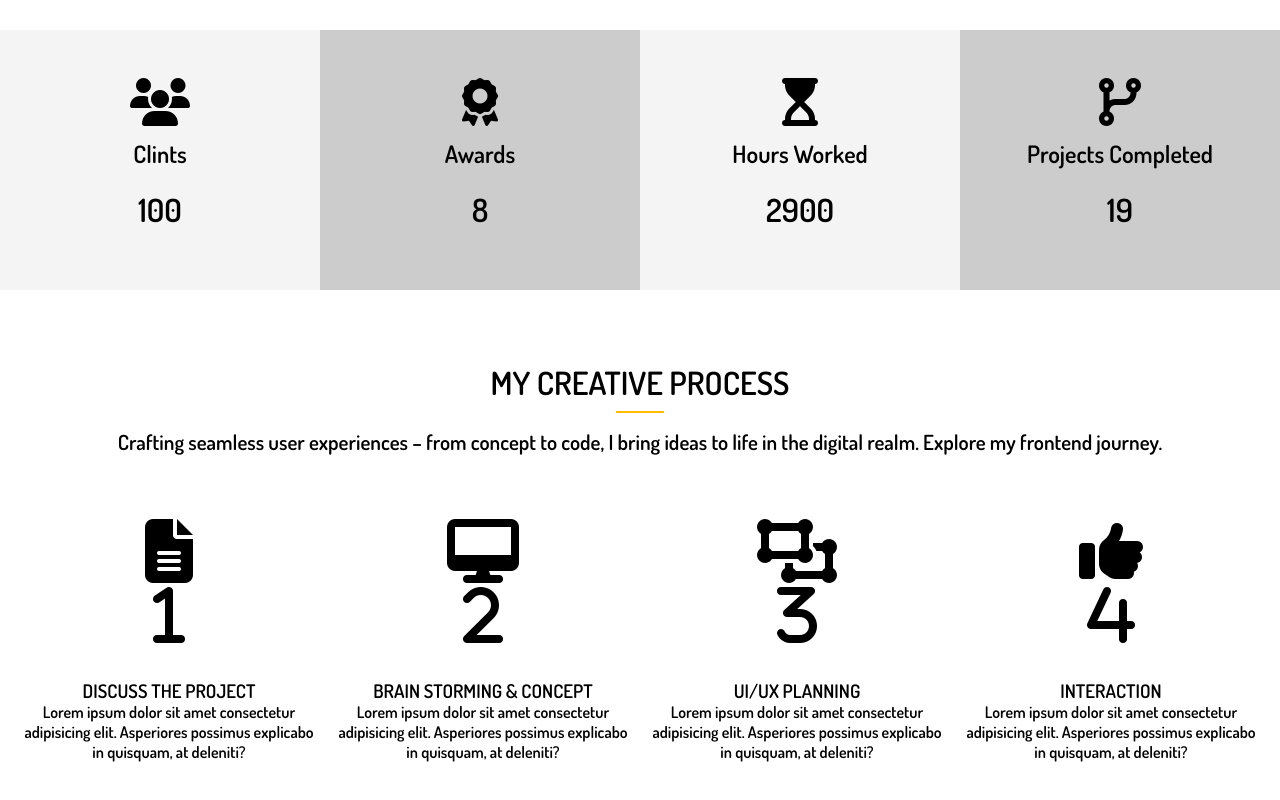
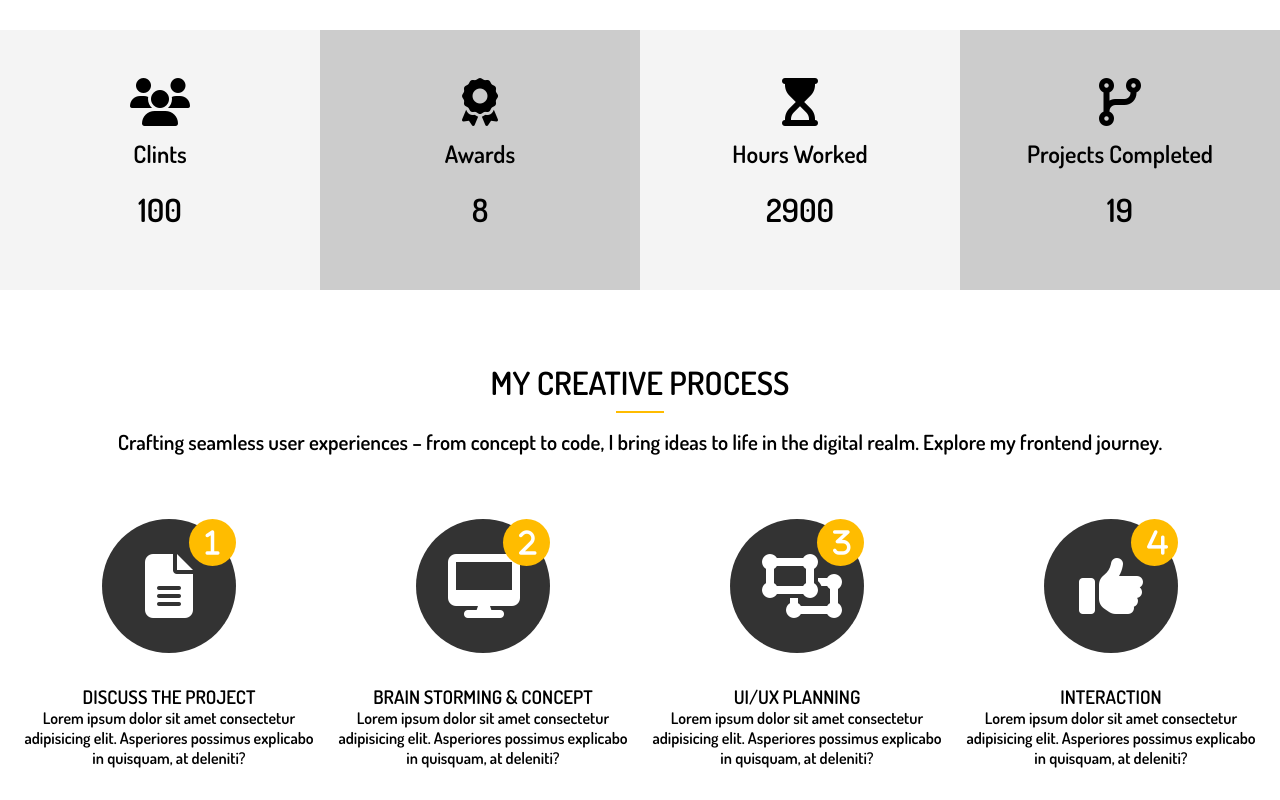
Before and after one commit to ahmedkhaled89/my-custom-john-doe-portfolio, a website: page dist/index.html in a window 1280 px wide. Shown: the part 1176-1976 px from the top of the page. Drawn offline with Linux system fonts and the light colour scheme.

Commit message:
Styling process-step and process-icon classes and removing clr class from html

```diff
--- a/scss/main.scss
+++ b/scss/main.scss
@@ -154,6 +154,37 @@ img {
     .process {
       display: grid;
       grid-template-columns: repeat(4, 1fr);
+      grid-gap: 1.5rem;
+      text-align: center;
+
+      // process-icon
+      &-icon {
+        border-radius: 50%;
+        background-color: $dark-color;
+        color: #fff;
+        padding: 2rem;
+        width: 70px;
+        height: 70px;
+        line-height: 70px;
+        text-align: center;
+        position: relative;
+        transition: all 1s;
+      }
+
+      // process-step
+      &-step {
+        position: absolute;
+        top: 0;
+        right: 0;
+        font-size: 28px;
+        background-color: $main-color;
+        border-radius: 50%;
+        height: 15px;
+        width: 15px;
+        line-height: 15px;
+        padding: 1rem;
+        transition: all 1s;
+      }
     }
   }
 }
```
Also changed, not shown: dist/css/main.css, dist/index.html.
